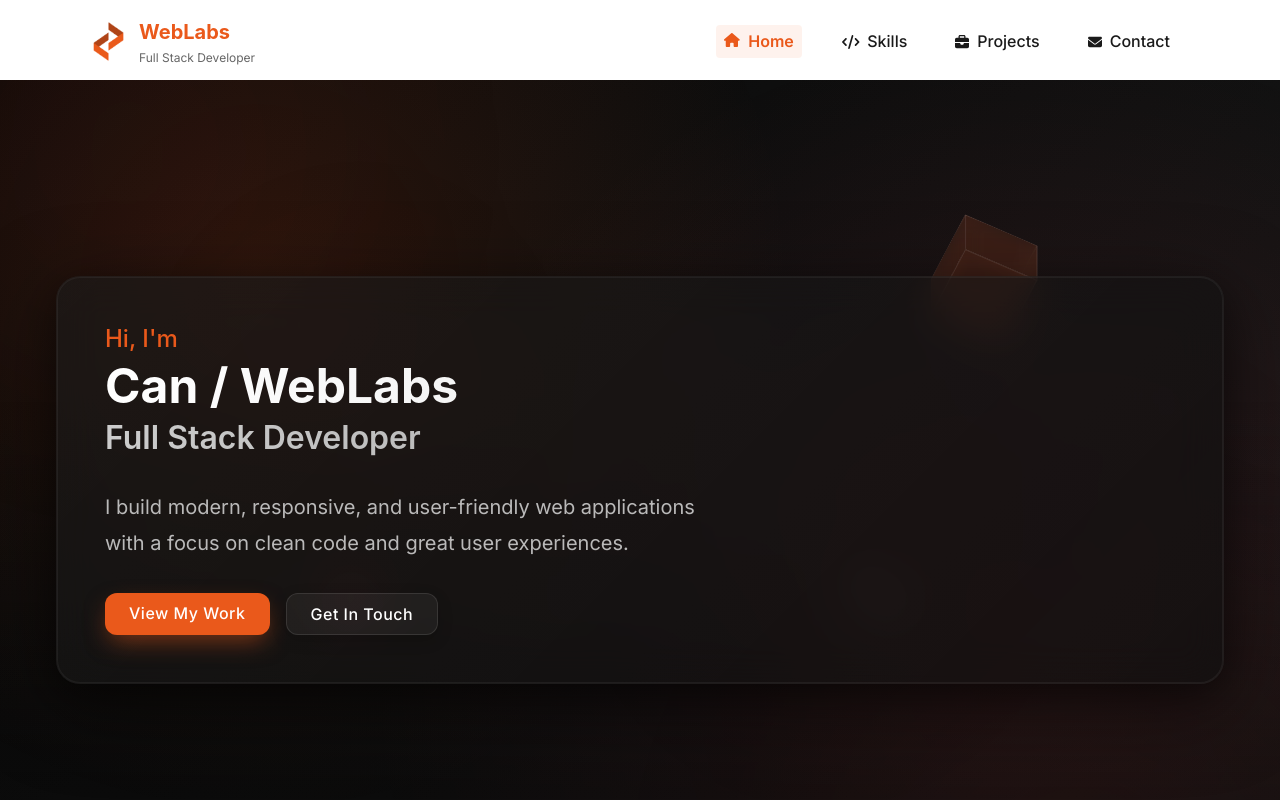
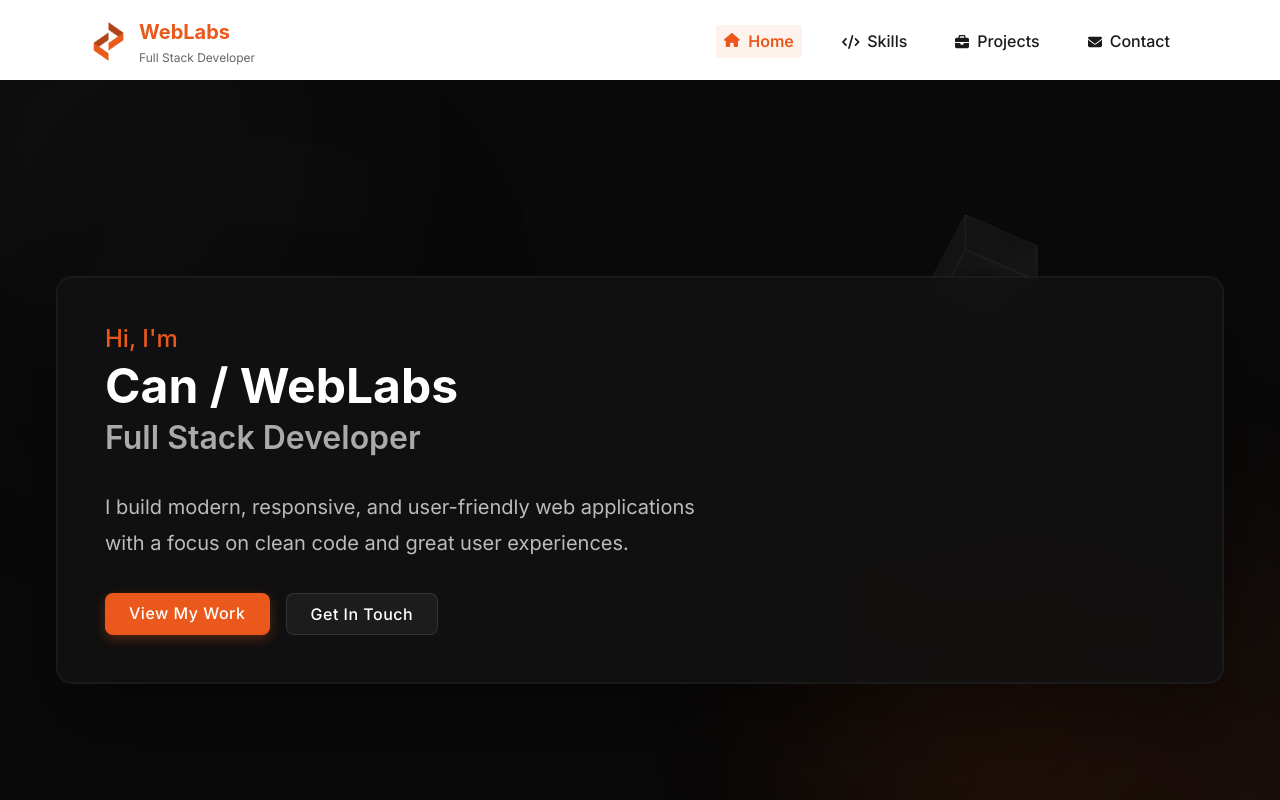
Before and after one commit to ivxni/portfolio, a React (Create React App) app in the folder frontend/: page / in a window 1280 px wide. Shown: the top 800 px of the page. Built offline with nearby package versions, Linux system fonts and the light colour scheme.

Commit message:
checkpoint

```diff
--- a/frontend/src/pages/HomePage.scss
+++ b/frontend/src/pages/HomePage.scss
@@ -12,22 +12,9 @@
   min-height: 100vh;
   display: flex;
   align-items: center;
-  background: linear-gradient(135deg, #080808 0%, #181818 100%);
+  background-color: #0a0a0a;
   position: relative;
   overflow: hidden;
-
-  &::before {
-    content: '';
-    position: absolute;
-    top: 0;
-    left: 0;
-    width: 100%;
-    height: 100%;
-    background:
-      radial-gradient(circle at 20% 25%, rgba($accent-color, 0.15) 0%, transparent 45%),
-      radial-gradient(circle at 80% 75%, rgba(255, 72, 88, 0.12) 0%, transparent 55%);
-    z-index: 1;
-  }
 
   .floating-shapes {
     position: absolute;
@@ -40,45 +27,50 @@
 
     .shape {
       position: absolute;
-      border-radius: 50%;
-      filter: blur(70px);
-      opacity: 0.25;
+      filter: blur(120px);
+      opacity: 0.08;
       will-change: transform;
 
       &:nth-child(1) {
-        width: 800px;
-        height: 800px;
-        bottom: -400px;
-        right: -200px;
-        background: radial-gradient(circle, rgba($accent-color, 0.25) 0%, rgba(20, 20, 20, 0.05) 70%);
+        width: 600px;
+        height: 600px;
+        bottom: -250px;
+        right: -150px;
+        background-color: $accent-color;
+        border-radius: 50%;
         animation: float-slow 45s infinite alternate ease-in-out;
       }
 
       &:nth-child(2) {
-        width: 600px;
-        height: 600px;
-        top: -250px;
+        width: 500px;
+        height: 500px;
+        top: -200px;
         left: -150px;
-        background: radial-gradient(circle, rgba(255, 72, 88, 0.15) 0%, rgba(30, 30, 30, 0.05) 70%);
+        background-color: #444444;
+        border-radius: 45%;
         animation: float-medium 38s infinite alternate-reverse ease-in-out;
       }
 
       &:nth-child(3) {
-        width: 400px;
-        height: 400px;
-        bottom: 15%;
-        right: 20%;
-        background: radial-gradient(circle, rgba($accent-color, 0.15) 0%, rgba(25, 25, 25, 0.05) 70%);
+        width: 300px;
+        height: 300px;
+        bottom: 10%;
+        right: 15%;
+        background-color: $accent-color;
+        border-radius: 40%;
         animation: float-medium 35s infinite alternate ease-in-out;
+        opacity: 0.06;
       }
 
       &:nth-child(4) {
-        width: 300px;
-        height: 300px;
-        top: 20%;
-        left: 15%;
-        background: radial-gradient(circle, rgba(255, 72, 88, 0.12) 0%, rgba(35, 35, 35, 0.05) 70%);
+        width: 250px;
+        height: 250px;
+        top: 15%;
+        left: 10%;
+        background-color: #555555;
+        border-radius: 40%;
         animation: float-fast 30s infinite alternate-reverse ease-in-out;
+        opacity: 0.05;
       }
     }
   }
@@ -111,8 +103,8 @@
           position: absolute;
           width: 100%;
           height: 100%;
-          background: rgba($accent-color, 0.08);
-          border: 1px solid rgba(255, 255, 255, 0.1);
+          background-color: rgba(255, 255, 255, 0.02);
+          border: 1px solid rgba(255, 255, 255, 0.05);
           backdrop-filter: blur(8px);
           -webkit-backdrop-filter: blur(8px);
 
@@ -148,9 +140,9 @@
         border-radius: 50%;
         bottom: 30%;
         left: 25%;
-        background: rgba(255, 72, 88, 0.1);
-        border: 1px solid rgba(255, 255, 255, 0.1);
-        box-shadow: 0 0 30px rgba(255, 72, 88, 0.2);
+        background-color: rgba(255, 255, 255, 0.03);
+        border: 1px solid rgba(255, 255, 255, 0.05);
+        box-shadow: 0 0 30px rgba(0, 0, 0, 0.1);
         backdrop-filter: blur(8px);
         -webkit-backdrop-filter: blur(8px);
         animation: float-sphere 15s infinite alternate ease-in-out;
@@ -170,8 +162,8 @@
           position: absolute;
           width: 100%;
           height: 100%;
-          background: rgba(255, 255, 255, 0.05);
-          border: 1px solid rgba(255, 255, 255, 0.1);
+          background-color: rgba(255, 255, 255, 0.02);
+          border: 1px solid rgba(255, 255, 255, 0.05);
           backdrop-filter: blur(8px);
           -webkit-backdrop-filter: blur(8px);
         }
@@ -214,24 +206,12 @@
     }
   }
 
-  &::after {
-    content: '';
-    position: absolute;
-    bottom: 0;
-    left: 0;
-    width: 100%;
-    height: 60%;
-    background: linear-gradient(to bottom, transparent, rgba(8, 8, 8, 0.6));
-    z-index: 1;
-    pointer-events: none;
-  }
-
   @keyframes float-slow {
     0% {
       transform: translate(0, 0) scale(1);
     }
     100% {
-      transform: translate(4%, 4%) scale(1.05);
+      transform: translate(3%, 3%) scale(1.03);
     }
   }
 
@@ -240,7 +220,7 @@
       transform: translate(0, 0) scale(1);
     }
     100% {
-      transform: translate(-4%, 4%) scale(1.08);
+      transform: translate(-3%, 3%) scale(1.05);
     }
   }
 
@@ -249,7 +229,7 @@
       transform: translate(0, 0) scale(1);
     }
     100% {
-      transform: translate(6%, -6%) scale(1.12);
+      transform: translate(5%, -5%) scale(1.08);
     }
   }
 
@@ -263,29 +243,17 @@
   .hero-content {
     max-width: 100%;
     padding: $spacing-2xl;
-    background: rgba(15, 15, 15, 0.6);
+    background-color: rgba(18, 18, 18, 0.85);
     backdrop-filter: blur(20px);
     -webkit-backdrop-filter: blur(20px);
-    border-radius: 24px;
+    border-radius: 16px;
     border: 1px solid rgba(255, 255, 255, 0.05);
     box-shadow:
-      0 20px 80px rgba(0, 0, 0, 0.5),
-      0 10px 30px rgba(0, 0, 0, 0.3),
-      0 0 0 1px rgba(255, 255, 255, 0.05) inset;
+      0 40px 80px rgba(0, 0, 0, 0.4),
+      0 0 0 1px rgba(255, 255, 255, 0.03) inset;
     animation: hero-content-entrance 1s ease-out forwards;
     position: relative;
     overflow: hidden;
-
-    &::before {
-      content: '';
-      position: absolute;
-      top: 0;
-      left: 0;
-      width: 100%;
-      height: 100%;
-      background: linear-gradient(135deg, rgba(255, 255, 255, 0.03) 0%, transparent 100%);
-      pointer-events: none;
-    }
 
     @include tablet {
       padding: $spacing-xl;
@@ -326,9 +294,7 @@
     .name {
       font-size: $font-size-4xl;
       font-weight: 700;
-      background: linear-gradient(90deg, #ffffff 0%, #e0e0e0 100%);
-      -webkit-background-clip: text;
-      -webkit-text-fill-color: transparent;
+      color: #ffffff;
       margin-bottom: $spacing-xs;
       animation: slide-in 0.6s ease-out forwards;
       opacity: 0;
@@ -342,9 +308,7 @@
 
     .title {
       font-size: $font-size-xxl;
-      background: linear-gradient(90deg, #cccccc 0%, #999999 100%);
-      -webkit-background-clip: text;
-      -webkit-text-fill-color: transparent;
+      color: #aaaaaa;
       font-weight: 600;
       animation: slide-in 0.6s ease-out forwards;
       opacity: 0;
@@ -366,7 +330,7 @@
 
   .hero-description {
     font-size: $font-size-lg;
-    color: rgba(#cccccc, 0.9);
+    color: #bbbbbb;
     line-height: 1.8;
     margin-bottom: $spacing-xl;
     max-width: 600px;
@@ -404,7 +368,7 @@
       z-index: 1;
       padding: $spacing-sm $spacing-lg;
       font-weight: 500;
-      border-radius: 12px;
+      border-radius: 8px;
       letter-spacing: 0.5px;
       transition: all 0.3s ease;
 
@@ -431,14 +395,10 @@
       &.btn-primary {
         background-color: $accent-color;
         color: white;
-        box-shadow:
-          0 10px 25px -5px rgba($accent-color, 0.5),
-          0 0 0 1px rgba($accent-color, 0.1) inset;
+        box-shadow: 0 4px 12px rgba($accent-color, 0.3);
 
         &:hover {
-          box-shadow:
-            0 15px 30px -5px rgba($accent-color, 0.5),
-            0 0 0 1px rgba($accent-color, 0.2) inset;
+          box-shadow: 0 8px 20px rgba($accent-color, 0.4);
         }
       }
 
@@ -448,12 +408,10 @@
         background-color: rgba(255, 255, 255, 0.05);
         border: 1px solid rgba(255, 255, 255, 0.1);
         color: white;
-        box-shadow: 0 5px 15px rgba(0, 0, 0, 0.2);
 
         &:hover {
           background-color: rgba(255, 255, 255, 0.1);
-          border-color: rgba(255, 255, 255, 0.2);
-          box-shadow: 0 8px 20px rgba(0, 0, 0, 0.3);
+          border-color: rgba(255, 255, 255, 0.15);
         }
       }
     }
@@ -490,7 +448,7 @@
 
   .featured-project-card {
     background-color: #fff;
-    border-radius: 10px;
+    border-radius: 12px;
     overflow: hidden;
     box-shadow: 0 5px 15px rgba(0, 0, 0, 0.05);
     transition: transform 0.3s ease, box-shadow 0.3s ease;
```
